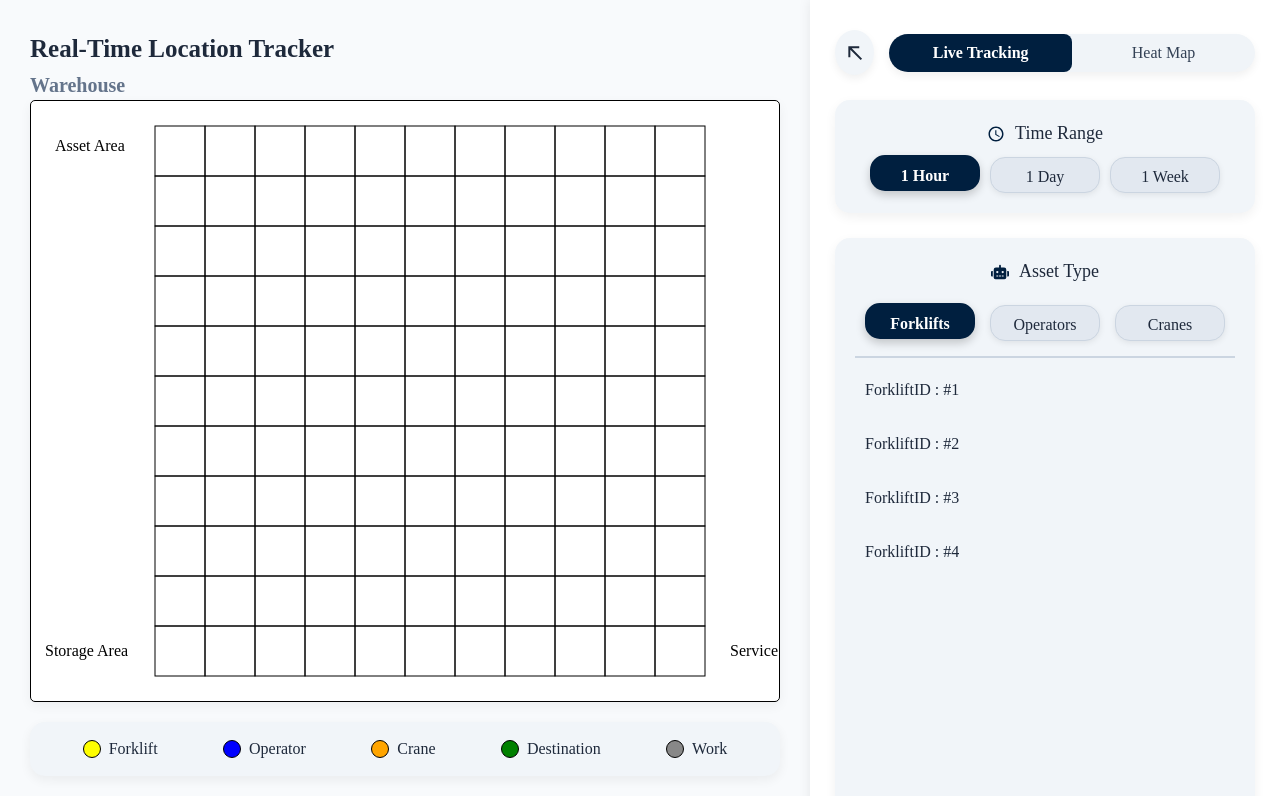
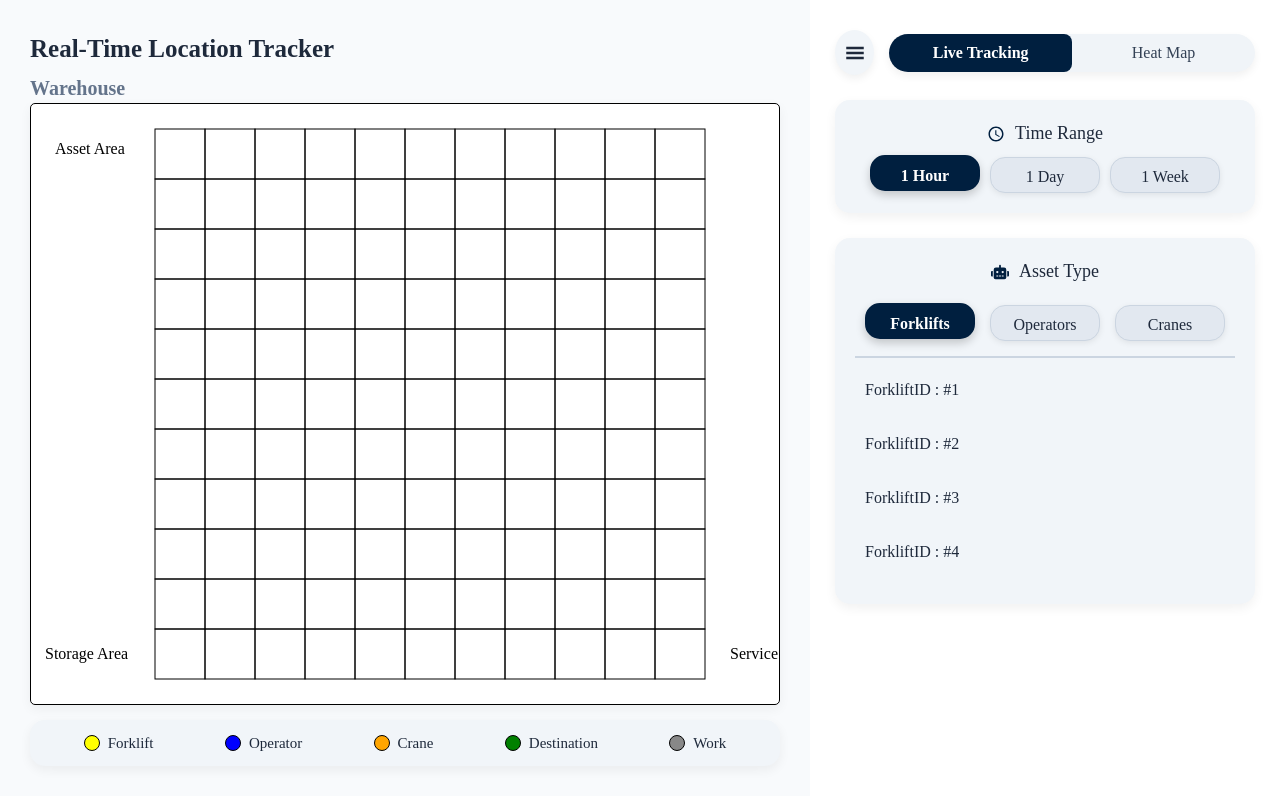
Before and after one commit to Prirmehta/RTLS, a React (Vite) app: page / in a window 1280 px wide. Shown: the top 796 px of the page. Built offline with nearby package versions, Linux system fonts and the light colour scheme.

Commit message:
Your commit message here

```diff
--- a/src/components/Dashboard.tsx
+++ b/src/components/Dashboard.tsx
@@ -2,6 +2,7 @@ import React, { useState, useEffect, useRef } from 'react';
 import { BiArrowBack } from "react-icons/bi";
 import { MdAccessTime } from "react-icons/md";
 import { FaRobot } from "react-icons/fa";
+import { GiHamburgerMenu } from "react-icons/gi";
 
 const styles = `
 @keyframes blink {
@@ -63,6 +64,25 @@ const styles = `
   font-family: 'Times New Roman';
   font-size: 13px;
   fill: #000000;
+}
+@media (max-width: 768px) {
+  .toggle-btns {
+    flex-direction: column;
+    gap: 10px;
+  }
+  .toggle-btns button {
+    font-size: 14px;
+    padding: 8px 0;
+  }
+  .tooltip {
+    font-size: 11px;
+  }
+  .scroll-panel {
+    position: relative;
+    max-height: 55vh;
+    overflow-y: auto;
+    padding-bottom: 20px;
+  }
 }
 `;
 
@@ -161,24 +181,33 @@ const AssetLayout = ({ activeAsset, trailPath, currentPos, showMarker, finalPath
     </svg>
   );
 };
-
 const Dashboard = () => {
   const [trailPath, setTrailPath] = useState([]);
   const [currentPos, setCurrentPos] = useState(null);
-  const [panelOpen, setPanelOpen] = useState(true);
+  const [panelOpen, setPanelOpen] = useState(window.innerWidth > 768);
   const [activeToggle, setActiveToggle] = useState('Live Tracking');
   const [activeButton, setActiveButton] = useState('1 Hour');
   const [activeAsset, setActiveAsset] = useState('Forklifts');
   const [expandedId, setExpandedId] = useState(null);
   const [finalPathLength, setFinalPathLength] = useState(0);
-  const isMobile = false;
+  const [isMobile, setIsMobile] = useState(window.innerWidth <= 768);
   const movementRef = useRef(null);
 
+  useEffect(() => {
+    const handleResize = () => {
+      const mobile = window.innerWidth <= 768;
+      setIsMobile(mobile);
+      setPanelOpen(!mobile);
+    };
+    window.addEventListener('resize', handleResize);
+    return () => window.removeEventListener('resize', handleResize);
+  }, []);
+
   const predefinedPaths = {
-    '1': [ { row: 1, col: 1 }, { row: 1, col: 2 }, { row: 1, col: 3 }, { row: 2, col: 3 }, { row: 2, col: 4 },{ row: 2, col: 5 },{ row: 2, col: 6}, { row: 2, col: 7}, { row: 2, col: 8}, { row: 3, col: 8 },{ row: 4, col: 8 },{ row: 4, col: 9}, { row: 5, col: 9}, { row: 5, col: 10}, { row: 6, col: 10},{ row: 7, col: 10},{ row: 8, col: 10},{ row: 9, col: 10},{ row: 10, col: 10 }],
-    '2': [ { row: 2, col: 2 }, { row: 3, col: 2 }, { row: 4, col: 2 }, { row: 4, col: 3 },{ row: 4, col: 4}, { row: 4, col: 5 },{ row: 3, col: 5 }, { row: 2, col: 5 },{ row: 1, col: 5 },{ row: 0, col: 5 },{ row: 0, col: 4 },{ row: 0, col: 3 },{ row: 0, col: 2 },{ row: 0, col: 1 }, { row: 0, col: 0}],
-    '3': [ { row: 3, col: 1 }, { row: 3, col: 2 }, { row: 3, col: 3 }, { row: 3, col: 4 } ],
-    '4': [ { row: 4, col: 4 }, { row: 5, col: 4 }, { row: 5, col: 5 } ]
+    '1': [{ row: 1, col: 1 }, { row: 1, col: 2 }, { row: 1, col: 3 }, { row: 2, col: 3 }, { row: 2, col: 4 }, { row: 2, col: 5 }, { row: 2, col: 6 }, { row: 2, col: 7 }, { row: 2, col: 8 }, { row: 3, col: 8 }, { row: 4, col: 8 }, { row: 4, col: 9 }, { row: 5, col: 9 }, { row: 5, col: 10 }, { row: 6, col: 10 }, { row: 7, col: 10 }, { row: 8, col: 10 }, { row: 9, col: 10 }, { row: 10, col: 10 }],
+    '2': [{ row: 2, col: 2 }, { row: 3, col: 2 }, { row: 4, col: 2 }, { row: 4, col: 3 }, { row: 4, col: 4 }, { row: 4, col: 5 }, { row: 3, col: 5 }, { row: 2, col: 5 }, { row: 1, col: 5 }, { row: 0, col: 5 }, { row: 0, col: 4 }, { row: 0, col: 3 }, { row: 0, col: 2 }, { row: 0, col: 1 }, { row: 0, col: 0 }],
+    '3': [{ row: 3, col: 1 }, { row: 3, col: 2 }, { row: 3, col: 3 }, { row: 3, col: 4 }],
+    '4': [{ row: 4, col: 4 }, { row: 5, col: 4 }, { row: 5, col: 5 }]
   };
 
   const handleIdClick = (id) => {
@@ -237,28 +266,44 @@ const Dashboard = () => {
   return (
     <>
       <style>{styles}</style>
-      <div style={{ display: 'flex', width: '100vw', height: '100vh', overflow: 'hidden', position: 'relative', backgroundColor: '#ffffff' }}>
+      <div style={{
+        display: 'flex',
+        flexDirection: isMobile ? 'column' : 'row',
+        width: '100vw',
+        height: '100vh',
+        overflow: 'hidden',
+        position: 'relative',
+        backgroundColor: '#ffffff'
+      }}>
+        {/* Top fixed part (Map + Legend) */}
         <div style={{
           flex: panelOpen ? 2 : 1,
-          padding: '30px',
+          padding: isMobile ? '10px 15px' : '30px',
           backgroundColor: '#f8fafc',
           display: 'flex',
           flexDirection: 'column',
-          justifyContent: 'space-between'
+          height: isMobile ? 'auto' : '100%',
+          position: isMobile ? 'sticky' : 'static',
+          top: 0,
+          zIndex: 3
         }}>
-          <div>
-            <div style={{ fontSize: '25px', fontWeight: 'bold', fontFamily: 'Times New Roman', color: '#1e293b', marginBottom: '2px' }}>
+          <div style={{ fontSize: isMobile ? '22px' : '25px', fontWeight: 'bold', fontFamily: 'Times New Roman', color: '#1e293b', marginBottom: '5px', textAlign: isMobile ? 'center' : 'left' }}>
             Real-Time Location Tracker
           </div>
-            <h3 style={{ fontFamily: 'Times New Roman', fontSize: '20px', margin: 0, color: '#64748b' }}>Warehouse</h3>
+          <h3 style={{ fontFamily: 'Times New Roman', fontSize: isMobile ? '18px' : '20px', margin: 0, color: '#64748b', textAlign: isMobile ? 'center' : 'left' }}>Warehouse</h3>
+
           <div style={{
-              height: '75vh',
+            height: isMobile ? '60vh' : '75vh',
             backgroundColor: '#fff',
             border: '1px solid #000',
             borderRadius: '5px',
             boxShadow: '0 4px 12px rgba(0,0,0,0.05)',
-              display: 'flex', justifyContent: 'center', alignItems: 'center',
-              fontSize: '22px', marginBottom: '20px', overflow: 'auto'
+            display: 'flex',
+            justifyContent: 'center',
+            alignItems: 'center',
+            fontSize: '22px',
+            marginBottom: '15px',
+            overflow: 'auto'
           }}>
             <AssetLayout
               activeAsset={activeAsset}
@@ -268,70 +313,65 @@ const Dashboard = () => {
               finalPathLength={finalPathLength}
             />
           </div>
-          </div>
 
           <div style={{
             backgroundColor: '#f1f5f9',
             borderRadius: '15px',
             boxShadow: '0 4px 12px rgba(0, 0, 0, 0.06)',
-  padding: '15px 20px',
+            padding: '12px 18px',
+            marginBottom: '15px',
             display: 'flex',
-  justifyContent: 'space-around',
+            justifyContent: isMobile ? 'center' : 'space-around',
             alignItems: 'center',
+            flexWrap: isMobile ? 'wrap' : 'nowrap',
             fontFamily: 'Times New Roman',
-  fontSize: '16px',
+            fontSize: '15px',
+            gap: isMobile ? '12px' : '0',
             color: '#1e293b'
           }}>
             <div style={{ display: 'flex', alignItems: 'center', gap: '8px' }}>
-    <div style={{ width: '16px', height: '16px', borderRadius: '50%', backgroundColor: 'yellow', border: '1px solid #000' }}></div>
+              <div style={{ width: '14px', height: '14px', borderRadius: '50%', backgroundColor: 'yellow', border: '1px solid #000' }}></div>
               <span>Forklift</span>
             </div>
             <div style={{ display: 'flex', alignItems: 'center', gap: '8px' }}>
-    <div style={{ width: '16px', height: '16px', borderRadius: '50%', backgroundColor: 'blue', border: '1px solid #000' }}></div>
+              <div style={{ width: '14px', height: '14px', borderRadius: '50%', backgroundColor: 'blue', border: '1px solid #000' }}></div>
               <span>Operator</span>
             </div>
             <div style={{ display: 'flex', alignItems: 'center', gap: '8px' }}>
-    <div style={{ width: '16px', height: '16px', borderRadius: '50%', backgroundColor: 'orange', border: '1px solid #000' }}></div>
+              <div style={{ width: '14px', height: '14px', borderRadius: '50%', backgroundColor: 'orange', border: '1px solid #000' }}></div>
               <span>Crane</span>
             </div>
             <div style={{ display: 'flex', alignItems: 'center', gap: '8px' }}>
-    <div style={{ width: '16px', height: '16px', borderRadius: '50%', backgroundColor: 'green', border: '1px solid #000' }}></div>
+              <div style={{ width: '14px', height: '14px', borderRadius: '50%', backgroundColor: 'green', border: '1px solid #000' }}></div>
               <span>Destination</span>
             </div>
             <div style={{ display: 'flex', alignItems: 'center', gap: '8px' }}>
-    <div style={{ width: '16px', height: '16px', borderRadius: '50%', backgroundColor: '#888888', border: '1px solid #000' }}></div>
+              <div style={{ width: '14px', height: '14px', borderRadius: '50%', backgroundColor: '#888888', border: '1px solid #000' }}></div>
               <span>Work</span>
             </div>
           </div>
-
         </div>
 
+        {/* Right Panel */}
         {panelOpen && (
           <div style={{
             width: isMobile ? '100%' : '420px',
-            height: '100vh',
+            height: isMobile ? 'auto' : '100vh',
             backgroundColor: '#ffffff',
             boxShadow: '0 0 12px rgba(0,0,0,0.08)',
-            padding: '30px 25px',
-            display: 'flex', flexDirection: 'column', gap: '25px',
-            position: isMobile ? 'absolute' : 'relative', right: 0, top: 0,
-            zIndex: 5, overflow: 'hidden'
-          }}>
-            <div style={{ display: 'flex', alignItems: 'center', gap: '15px' }}>
-              <div onClick={() => setPanelOpen(false)} style={{
-                width: '45px', height: '45px', borderRadius: '50%',
-                backgroundColor: '#f1f5f9', boxShadow: '0 4px 8px rgba(0, 0, 0, 0.06)',
-                display: 'flex', justifyContent: 'center', alignItems: 'center', cursor: 'pointer'
-              }}>
-                <BiArrowBack size={24} color="#1e293b" style={{ transform: 'rotate(45deg)' }} />
+            padding: isMobile ? '20px' : '30px 25px',
+            display: 'flex',
+            flexDirection: 'column',
+            gap: '25px',
+            overflowY: isMobile ? 'scroll' : 'auto'
+          }} className="scroll-panel">
+            <div style={{ display: 'flex', alignItems: 'center', gap: '15px', flexWrap: isMobile ? 'wrap' : 'nowrap' }}>
+              <div onClick={() => setPanelOpen(false)} style={{ width: '45px', height: '45px', borderRadius: '50%', backgroundColor: '#f1f5f9', boxShadow: '0 4px 8px rgba(0, 0, 0, 0.06)', display: 'flex', justifyContent: 'center', alignItems: 'center', cursor: 'pointer' }}>
+                <GiHamburgerMenu size={20} color="#1e293b" />
               </div>
-              <div className="toggle-btns">
-                <button className={activeToggle === 'Live Tracking' ? 'active' : ''} onClick={() => setActiveToggle('Live Tracking')}>
-                  Live Tracking
-                </button>
-                <button className={activeToggle === 'Heat Map' ? 'active' : ''} onClick={() => setActiveToggle('Heat Map')}>
-                  Heat Map
-                </button>
+              <div className="toggle-btns" style={{ flexGrow: 1 }}>
+                <button className={activeToggle === 'Live Tracking' ? 'active' : ''} onClick={() => setActiveToggle('Live Tracking')}>Live Tracking</button>
+                <button className={activeToggle === 'Heat Map' ? 'active' : ''} onClick={() => setActiveToggle('Heat Map')}>Heat Map</button>
               </div>
             </div>
 
@@ -341,52 +381,34 @@ const Dashboard = () => {
                 <span style={{ fontFamily: 'Times New Roman', fontSize: '18px', color: '#1e293b' }}>Time Range</span>
               </div>
               <div style={{ display: 'flex', justifyContent: 'center', gap: '10px', flexWrap: 'wrap' }}>
-                {['1 Hour', '1 Day', '1 Week'].map((label) => (
-                  <button
-                    key={label}
-                    style={buttonStyles(label, '#e2e8f0', '#1e293b', activeButton)}
-                    onClick={() => handleButtonClick(label)}
-                  >
-                    {label}
-                  </button>
+                {['1 Hour', '1 Day', '1 Week'].map(label => (
+                  <button key={label} style={buttonStyles(label, '#e2e8f0', '#1e293b', activeButton)} onClick={() => handleButtonClick(label)}>{label}</button>
                 ))}
               </div>
             </div>
 
-            <div style={{
-              backgroundColor: '#f1f5f9', borderRadius: '15px',
-              boxShadow: '0 4px 12px rgba(0, 0, 0, 0.06)',
-              padding: '20px', flex: 1, overflowY: 'auto'
-            }}>
+            <div style={{ backgroundColor: '#f1f5f9', borderRadius: '15px', boxShadow: '0 4px 12px rgba(0, 0, 0, 0.06)', padding: '20px' }}>
               <div style={{ display: 'flex', justifyContent: 'center', alignItems: 'center', gap: '10px', marginBottom: '20px' }}>
                 <FaRobot size={18} color="#001f3f" />
                 <span style={{ fontFamily: 'Times New Roman', fontSize: '18px', color: '#1e293b' }}>Asset Type</span>
               </div>
-              <div style={{ display: 'flex', justifyContent: 'center', gap: '15px', marginBottom: '15px' }}>
-                {['Forklifts', 'Operators', 'Cranes'].map((label) => (
-                  <button
-                    key={label}
-                    style={buttonStyles(label, '#e2e8f0', '#1e293b', activeAsset)}
-                    onClick={() => handleAssetClick(label)}
-                  >
-                    {label}
-                  </button>
+              <div style={{ display: 'flex', justifyContent: 'center', gap: '15px', marginBottom: '15px', flexWrap: 'wrap' }}>
+                {['Forklifts', 'Operators', 'Cranes'].map(label => (
+                  <button key={label} style={buttonStyles(label, '#e2e8f0', '#1e293b', activeAsset)} onClick={() => handleAssetClick(label)}>{label}</button>
                 ))}
               </div>
               <div style={{ height: '2px', backgroundColor: '#cbd5e1', marginBottom: '10px' }}></div>
               {getCurrentIds().map(id => (
                 <div key={id} style={{ marginBottom: '10px' }}>
-                  <div
-                    style={{
+                  <div style={{
                     padding: '10px', fontSize: '16px', fontFamily: 'Times New Roman',
                     color: expandedId === id ? '#001f3f' : '#1e293b',
                     fontWeight: expandedId === id ? 'bold' : 'normal',
-                      cursor: 'pointer', borderRadius: '10px',
+                    cursor: 'pointer',
+                    borderRadius: '10px',
                     backgroundColor: expandedId === id ? '#e0f2fe' : 'transparent',
                     transition: 'all 0.3s ease'
-                    }}
-                    onClick={() => handleIdClick(id)}
-                  >
+                  }} onClick={() => handleIdClick(id)}>
                     {activeAsset === 'Forklifts' ? `ForkliftID : #${id}` : activeAsset === 'Cranes' ? `CraneID : #${id}` : `OperatorID : #${id}`}
                   </div>
                 </div>
@@ -394,15 +416,15 @@ const Dashboard = () => {
             </div>
           </div>
         )}
+
         {!panelOpen && (
           <div onClick={() => setPanelOpen(true)} style={{
-            position: 'absolute', top: '30px', right: '20px',
-            width: '45px', height: '45px', borderRadius: '50%',
-            backgroundColor: '#f1f5f9', boxShadow: '0 4px 8px rgba(0,0,0,0.08)',
-            display: 'flex', justifyContent: 'center', alignItems: 'center',
-            cursor: 'pointer', zIndex: 20
+            position: 'absolute', top: '30px', right: '20px', width: '45px', height: '45px',
+            borderRadius: '50%', backgroundColor: '#f1f5f9',
+            boxShadow: '0 4px 8px rgba(0,0,0,0.08)', display: 'flex',
+            justifyContent: 'center', alignItems: 'center', cursor: 'pointer', zIndex: 20
           }}>
-            <BiArrowBack size={24} color="#1e293b" style={{ transform: 'rotate(225deg)' }} />
+            <GiHamburgerMenu size={20} color="#1e293b" />
           </div>
         )}
       </div>
```
Lines whose indentation alone changed are shown as unchanged.
